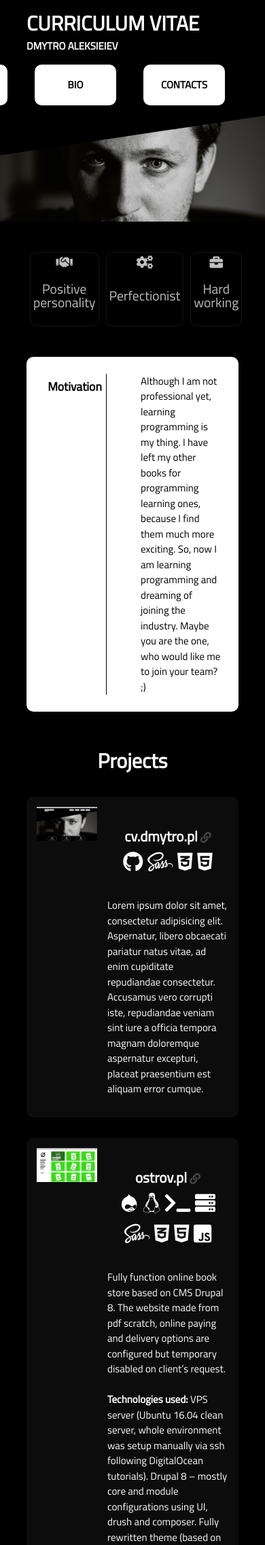
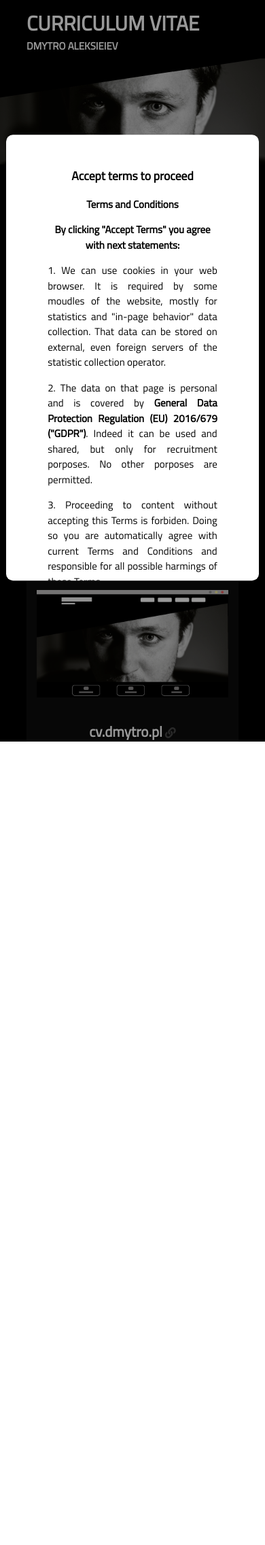
Before and after one commit to MytkoEnko/cv.dmytro.pl, a PHP site: page / in a window 390 px wide. Shown: the top 2273 px of the page at 68% size. After the commit the page ends 1091 px from the top, so only its background shows below. Run offline with PHP 8.4, Linux system fonts and the light colour scheme; some libraries are stand-ins or nearby versions.

Commit message:
Responsiveness and cookies added

```diff
--- a/css/style.css
+++ b/css/style.css
@@ -19,6 +19,7 @@
 
 .container {
   width: 80%;
+  max-width: 1700px;
   margin: 0px auto;
 }
 
@@ -59,6 +60,10 @@
   font-size: 1rem;
 }
 
+.top-bar nav {
+  display: none;
+}
+
 .top-bar .menu {
   float: right;
 }
@@ -83,8 +88,11 @@
   color: black;
 }
 
+.lead {
+  margin-top: -1px;
+}
+
 .triangle {
-  margin-top: -6px;
   background: #000000;
   z-index: -1;
   height: 15vw;
@@ -93,7 +101,7 @@
 }
 
 .face {
-  margin-top: -15vw;
+  margin-top: calc((-15vw) + 1px);
   height: 40vw;
   width: 100%;
   background: url(/img/profile-background.jpg) no-repeat top center;
@@ -130,17 +138,23 @@
 .white-post {
   color: black;
   background-color: white;
-  display: flex;
+  display: block;
   border-radius: 10px;
+  text-align: justify;
 }
 
-.white-post > * {
-  margin: 25px;
+.white-post h3 {
+  width: 50%;
+  margin: 0 auto;
+  padding-bottom: 13px;
+  padding: 10px;
+  text-align: center;
+  border-bottom: 1px solid black;
 }
 
-.white-post > h3 {
-  padding: 2%;
-  border-right: solid 1px black;
+.white-post > p {
+  padding: 15px 25px 25px;
+  margin: 0px;
 }
 
 .chapter {
@@ -159,13 +173,23 @@
   border-radius: 10px;
   margin: 2rem 0rem;
   display: grid;
-  grid-template-columns: 1fr 2fr;
+  grid-template-columns: 1fr;
   grid-auto-rows: minmax(50px, auto);
   grid-gap: 1rem;
 }
 
+.project > * {
+  margin: 20px auto auto;
+}
+
+.project p {
+  width: 90%;
+  text-align: justify;
+}
+
 .project img {
-  width: 100%;
+  max-width: 100%;
+  width: unset;
   grid-row: 1/3;
   grid-column: 1;
 }
@@ -222,10 +246,10 @@
 }
 
 .experience section {
-  padding: 0px 20%;
+  padding: 0px 2%;
   margin-top: 30px;
   display: grid;
-  grid-template-rows: repeat(4, minmax(25px, auto));
+  grid-template-rows: repeat(4, minmax(30px, auto));
   grid-template-columns: 3fr 5fr;
   grid-auto-flow: column;
 }
@@ -243,3 +267,130 @@
 .experience section > *:nth-child(n+5) {
   padding-left: 25px;
 }
+
+.modal {
+  display: none;
+  position: fixed;
+  z-index: 2;
+  padding-top: 100px;
+  /* Location of the box */
+  left: 0;
+  top: 0;
+  width: 100%;
+  height: 100%;
+  background-color: black;
+  background-color: rgba(0, 0, 0, 0.4);
+}
+
+.modal-content {
+  max-height: 50%;
+  overflow: scroll;
+  position: absolute;
+  top: 40%;
+  left: 50%;
+  transform: translateX(-50%) translateY(-50%);
+  width: 80%;
+  margin: 50px auto;
+  text-align: center;
+  padding: 30px;
+  background: white;
+  border-radius: 10px;
+  color: black;
+  -webkit-animation-name: animatetop;
+  -webkit-animation-duration: 0.4s;
+  animation-name: animatedown;
+  animation-duration: 0.4s;
+}
+
+.modal-content a {
+  color: black;
+  font-weight: bold;
+}
+
+.modal-content .modal-body {
+  margin: 10px 10%;
+  text-align: justify;
+}
+
+.modal-content .modal-body p:nth-child(-n+2) {
+  font-weight: bold;
+  text-align: center;
+}
+
+.modal-content button {
+  padding: 8px 16px;
+  margin: 15px;
+  border-radius: 5px;
+  border-color: black;
+}
+
+.modal-content button.agree {
+  background-color: black;
+  color: white;
+}
+
+.modal-content button.disagree {
+  background-color: beige;
+}
+
+/* Add Animation */
+@-webkit-keyframes animatedown {
+  from {
+    top: -50%;
+  }
+  to {
+    top: 40%;
+  }
+}
+
+@keyframes animatedown {
+  from {
+    top: -50%;
+  }
+  to {
+    top: 40%;
+  }
+}
+
+/* Small devices (tablets, 768px and up) */
+@media (min-width: 768px) {
+  .modal-content {
+    max-height: unset;
+    overflow: unset;
+  }
+}
+
+/* Medium devices (desktops, 992px and up) */
+@media (min-width: 992px) {
+  .top-bar nav {
+    display: block;
+  }
+  .project {
+    grid-template-columns: 1fr 2fr;
+  }
+  .project img {
+    width: 100%;
+    margin: auto;
+  }
+  .experience section {
+    padding: 0px 20%;
+    grid-template-rows: repeat(4, minmax(25px, auto));
+  }
+  .white-post {
+    display: flex;
+  }
+  .white-post > h3 {
+    width: 40%;
+    padding: 7% 2%;
+    margin: 10px auto;
+    border-right: solid 1px black;
+    border-bottom: unset;
+    text-align: right;
+  }
+  .white-post > p {
+    padding: 6%;
+    margin: 0px;
+  }
+}
+
+/* Large devices (large desktops, 1200px and up) */
--- a/index.html
+++ b/index.html
@@ -5,11 +5,13 @@
   <!-- Google Analytics -->
   <script async src="https://www.googletagmanager.com/gtag/js?id=UA-57231751-10"></script>
   <script>
+  if (!window.localStorage.getItem('acceptance')) {
     window.dataLayer = window.dataLayer || [];
     function gtag(){dataLayer.push(arguments);}
     gtag('js', new Date());
 
     gtag('config', 'UA-57231751-10');
+  }
   </script>
   <meta name="viewport" content="width=device-width, initial-scale=1.0">
   <meta http-equiv="X-UA-Compatible" content="ie=edge">
@@ -174,6 +176,28 @@
       </div>
   </div>
   </main>
+  <!-- The Cookies wrapper -->
+<div id="terms" class="modal">
+
+  <!-- Cookies content -->
+  <div class="modal-content">
+    <div class="modal-header">
+      <h3>Accept terms to proceed</h3>
+    </div>
+    <div class="modal-body">
+      <p><span>Terms and Conditions</span></p>
+      <p><span>By clicking "Accept Terms" you agree with next statements:</span></p>
+      <p>1. We can use cookies in your web browser. It is required by some moudles of the website, mostly for statistics and "in-page behavior" data collection. That data can be stored on external, even foreign servers of the statistic collection operator.</p>
+      <p>2. The data on that page is personal and is covered by <a href="https://eur-lex.europa.eu/eli/reg/2016/679/oj">General Data Protection Regulation (EU) 2016/679 ("GDPR")</a>. Indeed it can be used and shared, but only for recruitment porposes. No other porposes are permitted.</p>
+      <p>3. Proceeding to content without accepting this Terms is forbiden. Doing so you are automatically agree with current Terms and Conditions and responsible for all possible harmings of these Terms.</p>
+    </div>
+    <div class="modal-footer">
+      <button class="disagree" onclick="declineTerms()">Decline Terms</button>
+      <button class="agree" onclick="acceptTerms()">Accept Terms</button>
+    </div>
+  </div>
+
+</div>
   <!-- Footer content -->
 <footer>
 <br>
--- a/js/myScript.js
+++ b/js/myScript.js
@@ -1,5 +1,21 @@
-function myFunction()
-{
-  var x = document.getElementsByClassName('box');
-  x[0].innerHTML = "Js works!";
+/* ---  Cookies handling  ---  */
+// Function to check if cookies is accepted and show popup if not.
+function termsAcceptance() {
+  if (!window.localStorage.getItem('acceptance')) {
+    document.getElementById('terms').style.display = "block";
+    document.body.style.overflow = "hidden";
+    }
+  }
+// Call function on every window load
+window.onload = termsAcceptance;
+// Function to set storage cookies (Accept Terms button),
+// hide Terms popup, enable page overflow
+function acceptTerms() {
+  window.localStorage.setItem('acceptance', 'yes');
+  document.getElementById('terms').style.display = "none";
+  document.body.style.overflow = "unset";
 }
+// Function to handle Terms declination
+function declineTerms() {
+    window.location.href = "terms-refused.html";
+}
--- /dev/null
+++ b/styles/_responsive.scss
@@ -0,0 +1,48 @@
+$small-screen: 768px;
+$middle-screen: 992px;
+$large-screen: 1200px;
+
+/* Small devices (tablets, 768px and up) */
+@media (min-width: $small-screen) {
+.modal-content {
+  max-height:unset ;
+  overflow: unset;
+  }
+
+ }
+
+/* Medium devices (desktops, 992px and up) */
+@media (min-width: $middle-screen) {
+  .top-bar nav {
+    display: block;
+  }
+  .project {
+    grid-template-columns: 1fr 2fr;
+    img {
+      width: 100%;
+      margin:auto;
+    }
+  }
+  .experience section {
+    padding: 0px 20%;
+    grid-template-rows: repeat(4, minmax(25px, auto));
+  }
+  .white-post {
+    display: flex;
+    >h3 {
+      width: 40%;
+      padding: 7% 2%;
+      margin: 10px auto  ;
+      border-right: solid 1px black;
+      border-bottom: unset;
+      text-align: right;
+    }
+    > p {
+    padding: 6%;
+    margin: 0px;
+    }
+  }
+ }
+
+/* Large devices (large desktops, 1200px and up) */
+@media (min-width: $large-screen) {  }
--- a/styles/style.scss
+++ b/styles/style.scss
@@ -1,3 +1,5 @@
+//Styling
+
 $menu-item-height: 60px;
 
 
@@ -19,6 +21,7 @@
 }
 .container {
   width: 80%;
+  max-width: 1700px;
   margin: 0px auto;
   }
 
@@ -57,7 +60,9 @@
   }
 
   // Menu
-
+nav {
+  display: none;
+}
   .menu {
     float: right;
   }
@@ -84,9 +89,10 @@
 }
 
 // Layout styling
-
+.lead {
+    margin-top: -1px;
+}
 .triangle {
-    margin-top: -6px;
     background: #000000;
     z-index: -1;
     height: 15vw;
@@ -94,7 +100,7 @@
     clip-path: polygon(0 0, 0 15vw, 100% 0);
 }
 .face {
-  margin-top: -15vw;
+  margin-top: calc((-15vw) + 1px);
   height: 40vw;
   width: 100%;
   background: url(/img/profile-background.jpg) no-repeat top center;
@@ -127,14 +133,20 @@
   .white-post {
     color: black;
     background-color: white;
-    display: flex;
+    display: block;
     border-radius: 10px;
-    > * {
-      margin: 25px;
+    text-align: justify;
+    h3 {
+    width: 50%;
+    margin: 0 auto;
+    padding-bottom: 13px;
+    padding: 10px;
+    text-align: center;
+    border-bottom: 1px solid black;
     }
-    > h3 {
-      padding: 2%;
-      border-right: solid 1px black;
+    > p {
+    padding: 15px 25px 25px;
+    margin: 0px;
     }
   }
   .chapter {
@@ -153,12 +165,19 @@
   border-radius: 10px;
   margin: 2rem 0rem;
   display: grid;
-  grid-template-columns: 1fr 2fr;
+  grid-template-columns: 1fr;
   grid-auto-rows: minmax(50px, auto);
   grid-gap: 1rem;
-
+  & > * {
+    margin: 20px auto auto;
+  }
+  p {
+    width:90%;
+    text-align: justify;
+  }
   img {
-    width: 100%;
+    max-width: 100%;
+    width: unset;
     grid-row: 1/3;
     grid-column: 1;
   }
@@ -210,10 +229,10 @@
         padding-bottom: 15px;
       }
       section {
-        padding: 0px 20%;
+        padding: 0px 2%;
         margin-top: 30px;
         display: grid;
-        grid-template-rows: repeat(4, minmax(25px, auto));
+        grid-template-rows: repeat(4, minmax(30px, auto));
         grid-template-columns: 3fr 5fr;
         grid-auto-flow: column;
     &> * {
@@ -230,3 +249,74 @@
   }
 
   }
+
+  //  Cookies acceptance window styling
+
+  .modal {
+    display: none;
+    position: fixed;
+    z-index: 2;
+    padding-top: 100px; /* Location of the box */
+    left: 0;
+    top: 0;
+    width: 100%;
+    height: 100%;
+    background-color: rgb(0,0,0);
+    background-color: rgba(0,0,0,0.4);
+}
+.modal-content {
+  max-height: 50%;
+  overflow: scroll;
+  position:absolute;
+  top:40%;
+  left:50%;
+  transform: translateX(-50%) translateY(-50%);
+  width: 80%;
+  margin: 50px auto;
+  text-align: center;
+  padding: 30px;
+  background: white;
+  border-radius: 10px;
+  color: black;
+  -webkit-animation-name: animatetop;
+  -webkit-animation-duration: 0.4s;
+  animation-name: animatedown;
+  animation-duration: 0.4s;
+  a {
+    color: black;
+    font-weight: bold;
+  }
+  .modal-body {
+    margin: 10px 10%;
+    text-align: justify;
+    p:nth-child(-n+2) {
+      font-weight: bold;
+      text-align: center;
+    }
+  }
+  button {
+    padding: 8px 16px;
+    margin: 15px;
+    border-radius: 5px;
+    border-color: black;
+    &.agree {
+      background-color: black;
+      color: white;
+    }
+    &.disagree {
+      background-color: beige;
+    }
+  }
+}
+/* Add Animation */
+@-webkit-keyframes animatedown {
+    from {top:-50%;}
+    to {top:40%;}
+}
+
+@keyframes animatedown {
+  from {top:-50%;}
+  to {top:40%;}
+}
+
+@import "responsive";
```
Also changed, not shown: terms-refused.html (added, +12 -0 lines), css/style.min.css.
